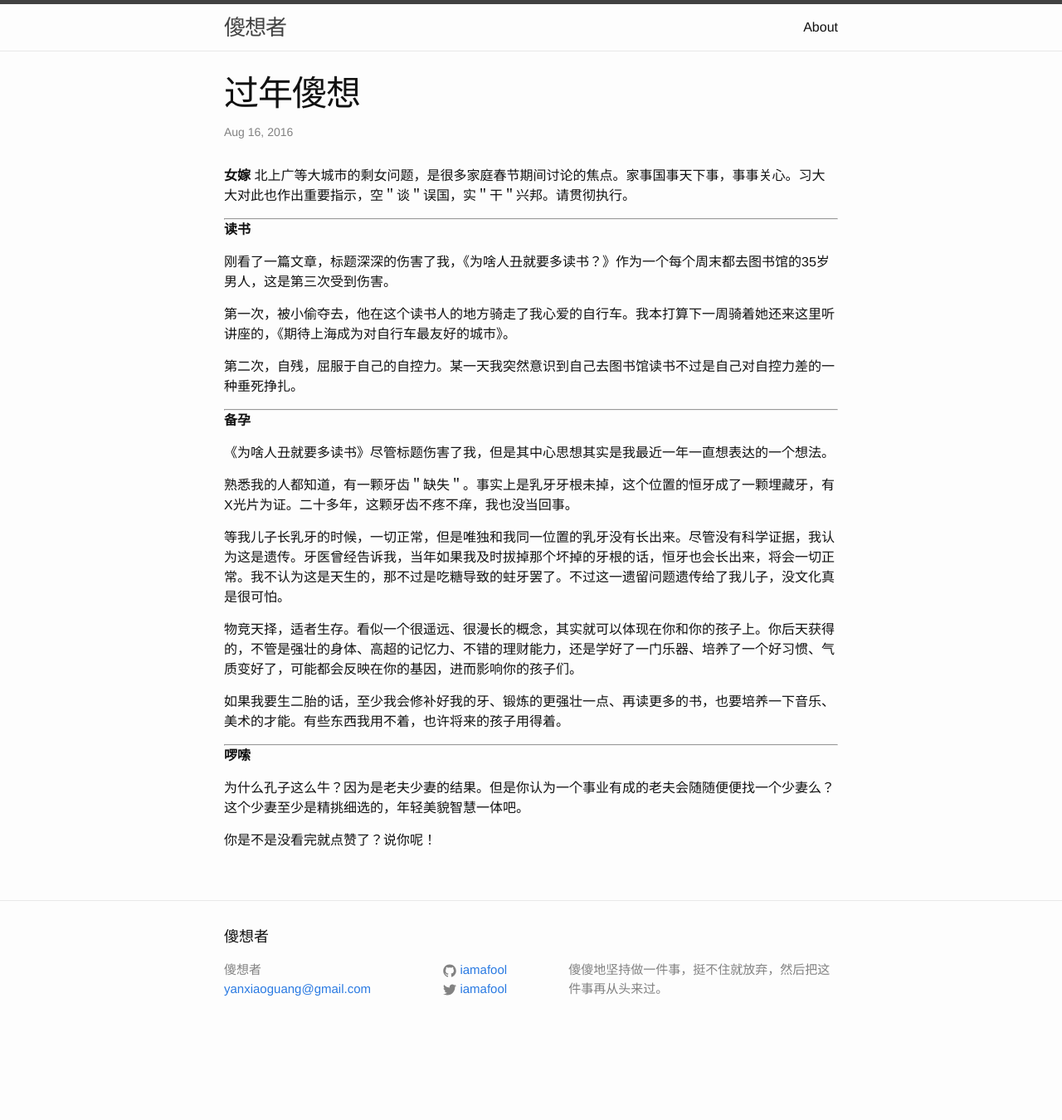
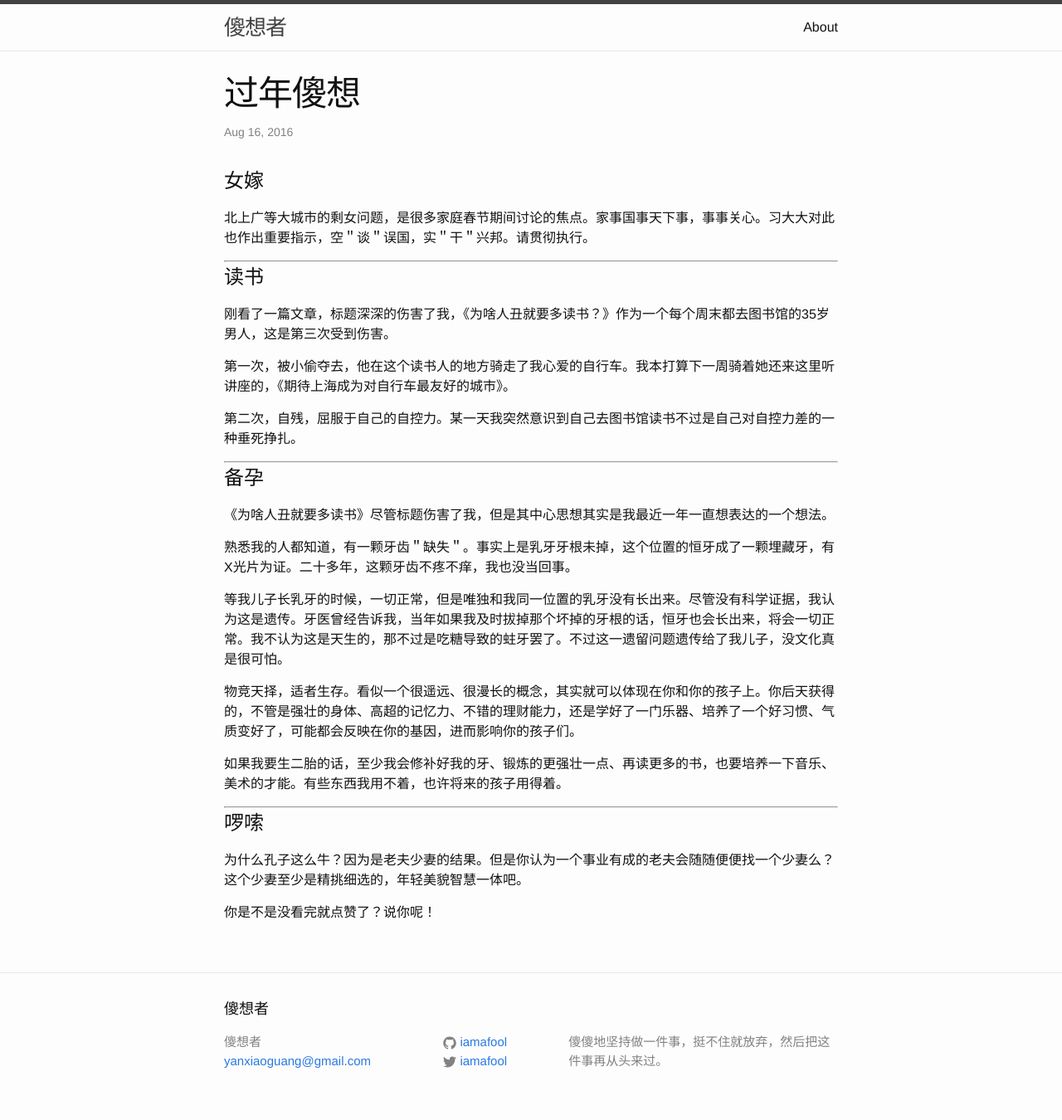
Before and after one commit to iamafool/iamafool.github.io, a Jekyll site: the page built from _posts/2016-08-16-old-post-05.markdown, in a window 1280 px wide. Shown: the whole page at 83% size. Built offline with Jekyll 4.4.1, drawn with Linux system fonts in a browser that asks for light colours; before the commit the page ends 1263 px from its top, so only the background shows below that.

```diff
--- a/_posts/2016-08-16-old-post-05.markdown
+++ b/_posts/2016-08-16-old-post-05.markdown
@@ -4,12 +4,14 @@ title:  "过年傻想"
 date:   2016-08-16 15:10:00 +0800
 categories: 傻想
 ---
-**女嫁**
+
+# 女嫁 #
+
 北上广等大城市的剩女问题，是很多家庭春节期间讨论的焦点。家事国事天下事，事事关心。习大大对此也作出重要指示，空＂谈＂误国，实＂干＂兴邦。请贯彻执行。
 
 -------------------------------------------------------------------------------
 
-**读书**
+# 读书 #
 
 刚看了一篇文章，标题深深的伤害了我，《为啥人丑就要多读书？》作为一个每个周末都去图书馆的35岁男人，这是第三次受到伤害。
 
@@ -19,7 +21,7 @@ categories: 傻想
 
 -------------------------------------------------------------------------------
 
-**备孕**
+# 备孕 #
 
 《为啥人丑就要多读书》尽管标题伤害了我，但是其中心思想其实是我最近一年一直想表达的一个想法。
 
@@ -33,7 +35,7 @@ categories: 傻想
 
 -------------------------------------------------------------------------------
 
-**啰嗦**
+# 啰嗦 #
 
 为什么孔子这么牛？因为是老夫少妻的结果。但是你认为一个事业有成的老夫会随随便便找一个少妻么？这个少妻至少是精挑细选的，年轻美貌智慧一体吧。
 
```
